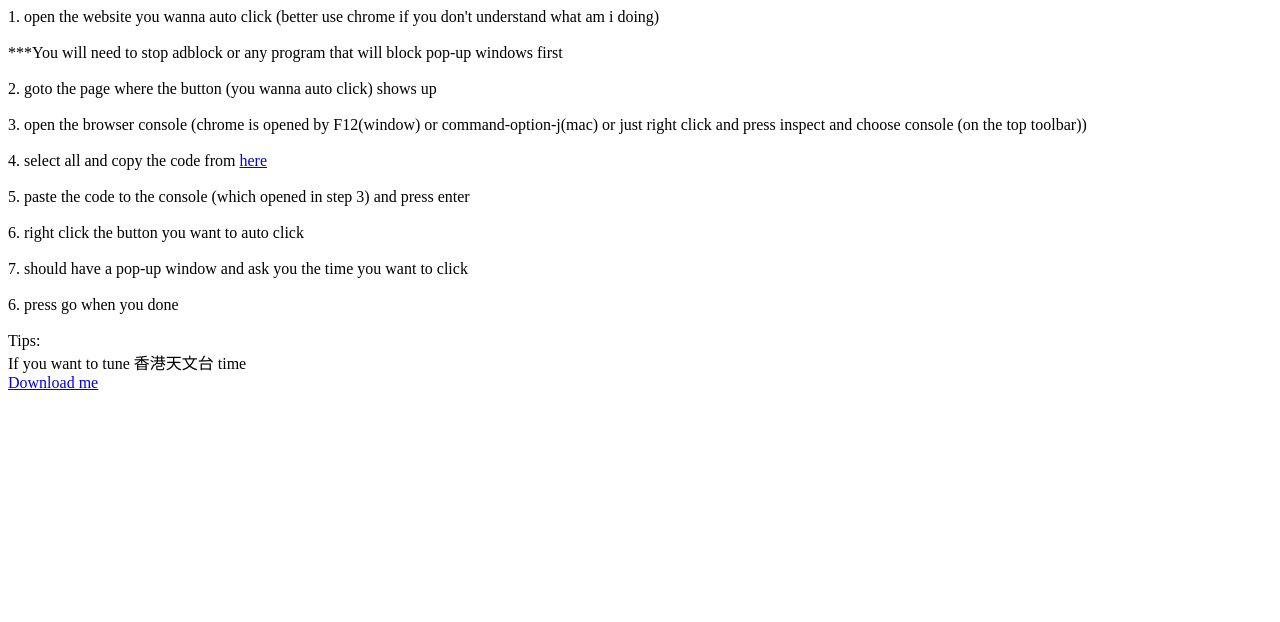
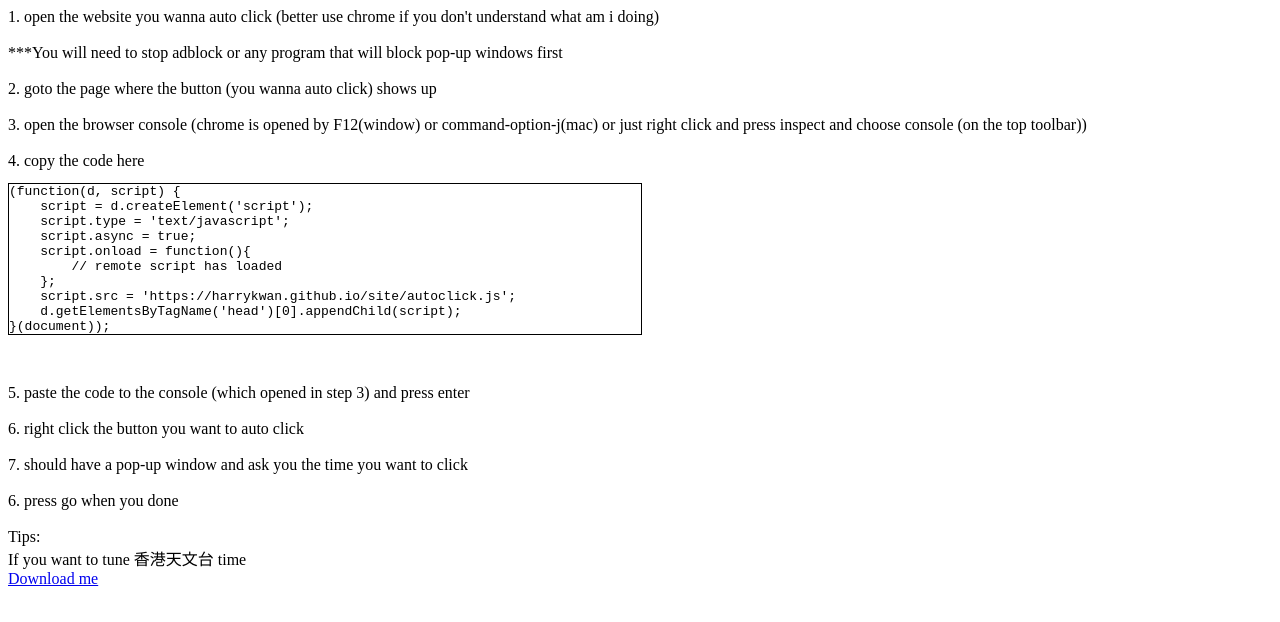
Before and after one commit to harrykwan/mysite, a plain HTML site: page index.html in a window 1280 px wide. Drawn offline with Linux system fonts and the light colour scheme.

Commit message:
Update index.html

```diff
--- a/index.html
+++ b/index.html
@@ -1,4 +1,17 @@
 <html>
+	<head>
+		<style type="text/css">
+			pre{
+				border: 1px solid black;
+				width: 50%;
+				white-space: pre-wrap;       /* Since CSS 2.1 */
+			    white-space: -moz-pre-wrap;  /* Mozilla, since 1999 */
+			    white-space: -pre-wrap;      /* Opera 4-6 */
+			    white-space: -o-pre-wrap;    /* Opera 7 */
+			    word-wrap: break-word;       /* Internet Explorer 5.5+ */
+			}
+		</style>
+	</head>
 	<body>
 		1. open the website you wanna auto click (better use chrome if you don't understand what am i doing)
 		<br><br>
@@ -8,7 +21,17 @@
 		<br><br>
 		3. open the browser console (chrome is opened by F12(window) or command-option-j(mac) or just right click and press inspect and choose console (on the top toolbar))
 		<br><br>
-		4. select all and copy the code from <a href="autoclick.js" target="_blank">here</a>
+		4. copy the code here<!-- from <a href="autoclick.js" target="_blank">here</a> -->
+		<pre>(function(d, script) {
+    script = d.createElement('script');
+    script.type = 'text/javascript';
+    script.async = true;
+    script.onload = function(){
+        // remote script has loaded
+    };
+    script.src = 'https://harrykwan.github.io/site/autoclick.js';
+    d.getElementsByTagName('head')[0].appendChild(script);
+}(document));</pre>
 		<br><br>
 		5. paste the code to the console (which opened in step 3) and press enter
 		<br><br>
```
